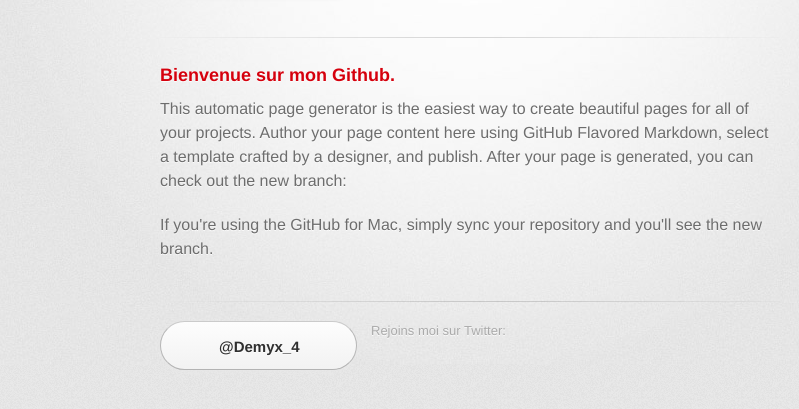
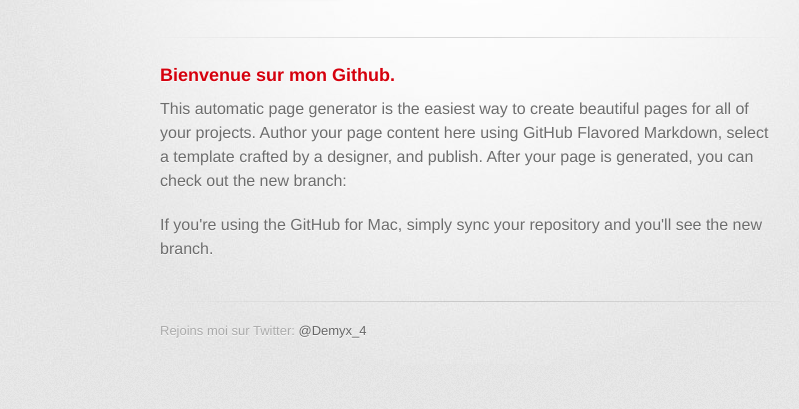
Before and after one commit to DemyxDev/demyx.github.io, a plain HTML site: page index.html in a window 1280 px wide. Shown: the part 209-618 px from the top of the page, without its empty margins (170-969 px from the left). Drawn offline with Linux system fonts and the light colour scheme; a web font is replaced by a local one.

Commit message:
Update index.html

```diff
--- a/index.html
+++ b/index.html
@@ -38,7 +38,7 @@
         </section>
 
         <footer>
-          Rejoins moi sur Twitter: <a href="https://twitter.com/Demyx_4" id="twitter" class="button"><span>@Demyx_4</span></a>
+          Rejoins moi sur Twitter: <a href="https://twitter.com/Demyx_4" id="twitter"><span>@Demyx_4</span></a>
         </footer>
 
 
```
